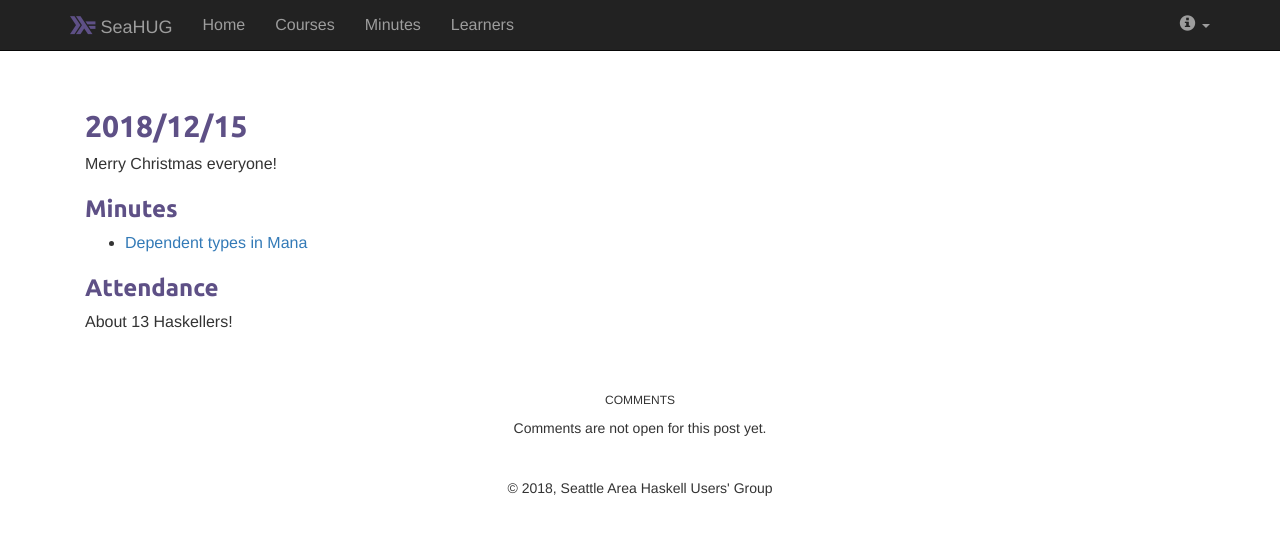
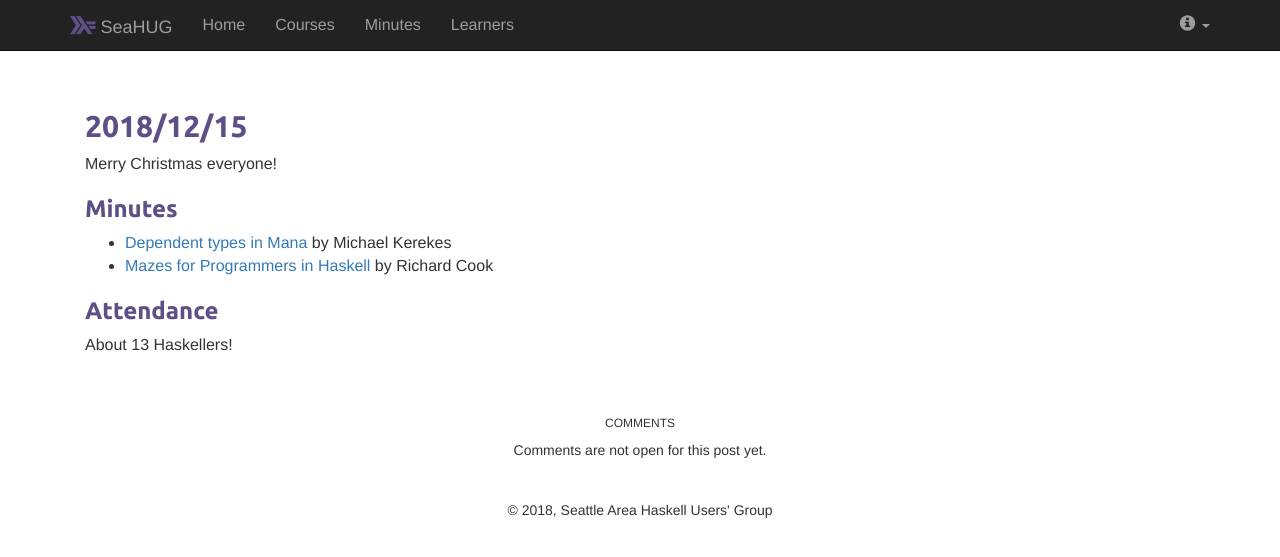
Before and after one commit to seahug/seahug.github.io, a Jekyll site: the page built from _posts/2018-12-15-minutes.md, in a window 1280 px wide. Shown: the top 557 px of the page. Built offline with Jekyll 4.4.1, drawn with Linux system fonts in a browser that asks for light colours; nearby versions of some CDN libraries.

Commit message:
Link to Mazes for Programmers in Haskell

```diff
--- a/_posts/2018-12-15-minutes.md
+++ b/_posts/2018-12-15-minutes.md
@@ -11,10 +11,12 @@ Merry Christmas everyone!
 
 ### Minutes
 
-* [Dependent types in Mana][dependent-talk]
+* [Dependent types in Mana][dependent-talk] by Michael Kerekes
+* [Mazes for Programmers in Haskell][mazes-for-programmers] by Richard Cook
 
 ### Attendance
 
 About 13 Haskellers!
 
 [dependent-talk]: https://github.com/MichaelKerekes/DependentTalk
+[mazes-for-programmers]: https://github.com/rcook/mazes-for-programmers
```
